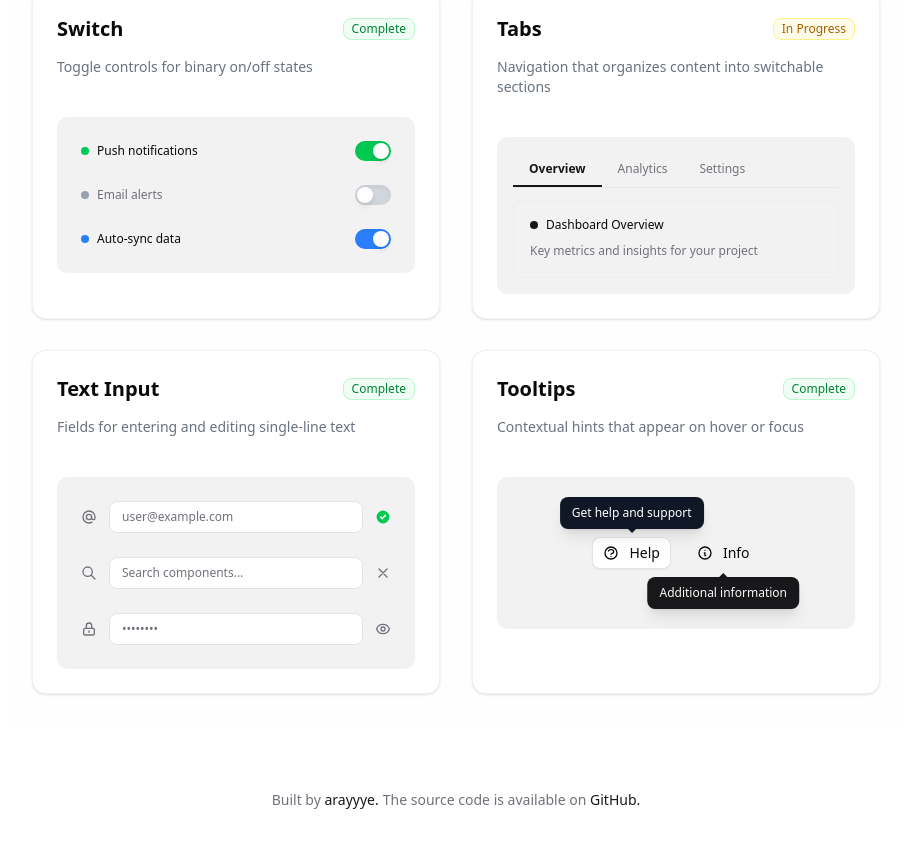
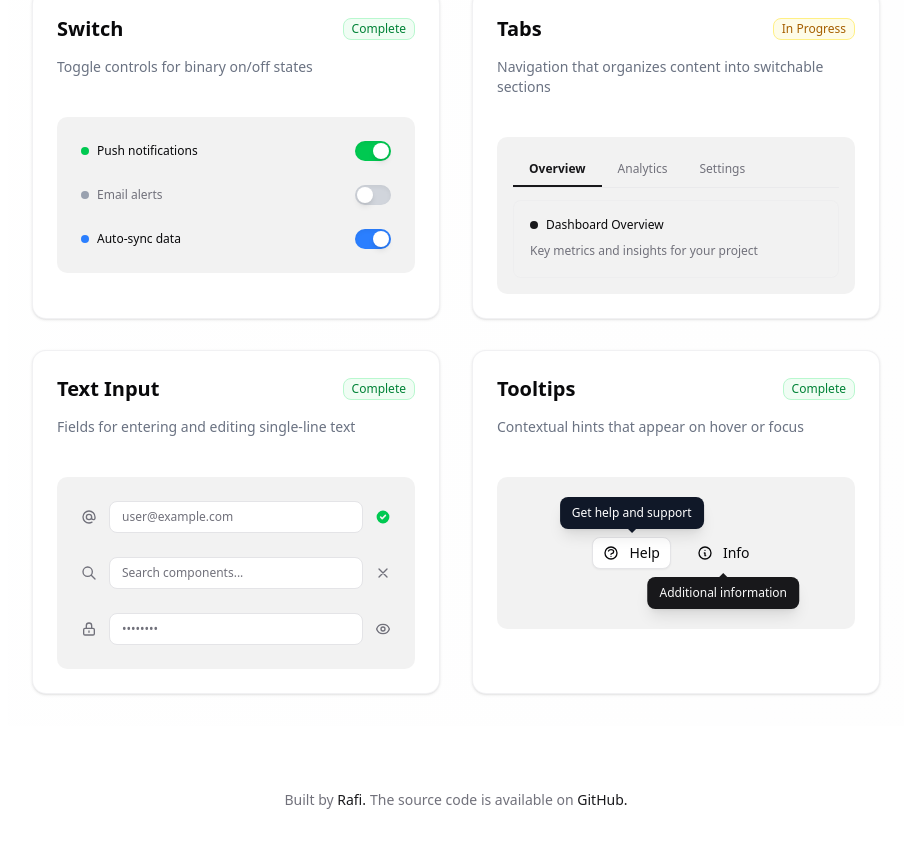
Before and after one commit to ahmadrafidev/web-ui-playbook, a Next.js app: page / in a window 1280 px wide. Shown: the part 3096-3938 px from the top of the page, without its empty margins (184-1095 px from the left). Built offline with nearby package versions, Linux system fonts and the light colour scheme.

Commit message:
update footer

```diff
--- a/components/footer.tsx
+++ b/components/footer.tsx
@@ -7,12 +7,12 @@ export function Footer() {
         <p className="text-muted-foreground text-xs md:text-sm font-normal">
           Built by{" "}
           <Link
-            href="https://x.com/arayyye"
+            href="https://x.com/rafiiwirana"
             target="_blank"
             rel="noopener noreferrer"
             className="text-primary hover:text-primary/80 transition-colors hover:underline font-medium"
           >
-            arayyye.
+            Rafi.
           </Link>
         </p>
         <p className="text-muted-foreground text-xs md:text-sm font-normal">
```
